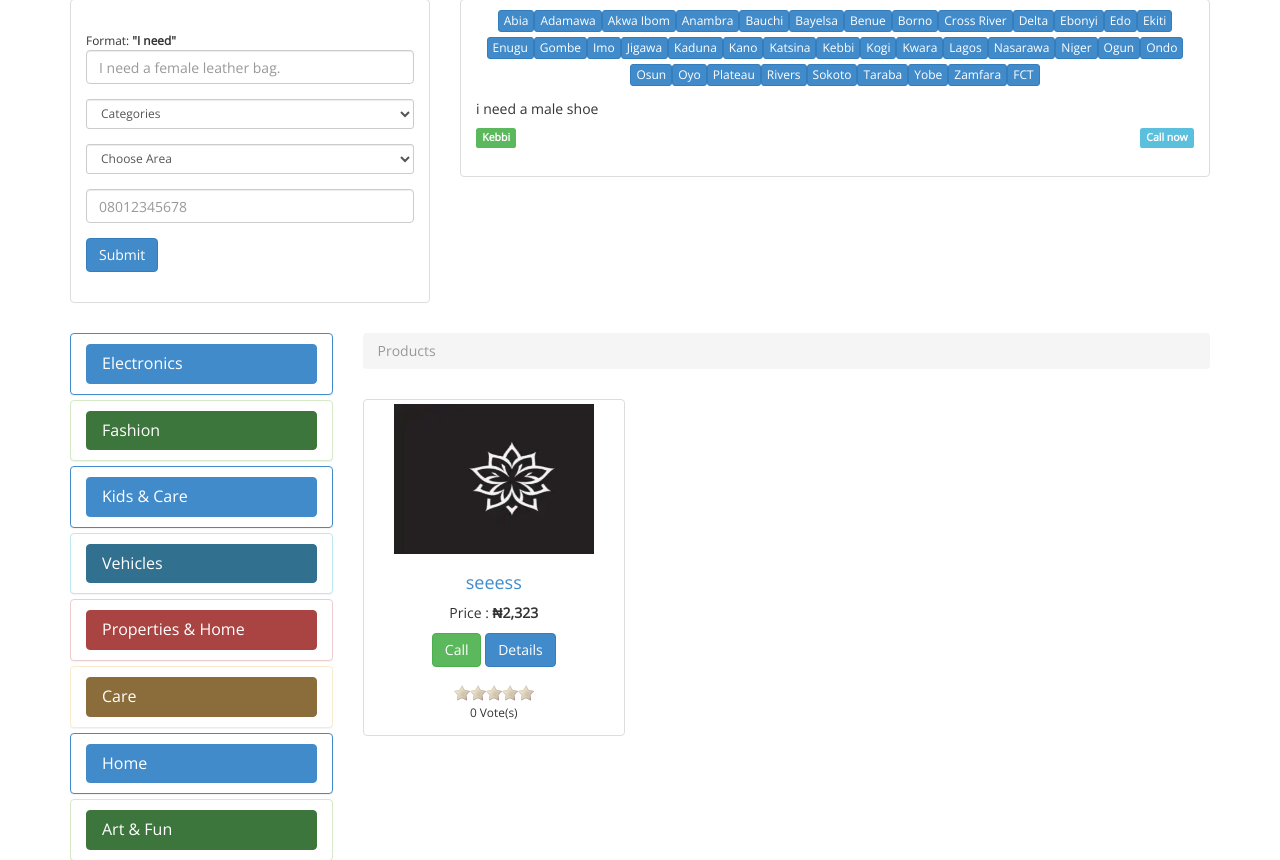
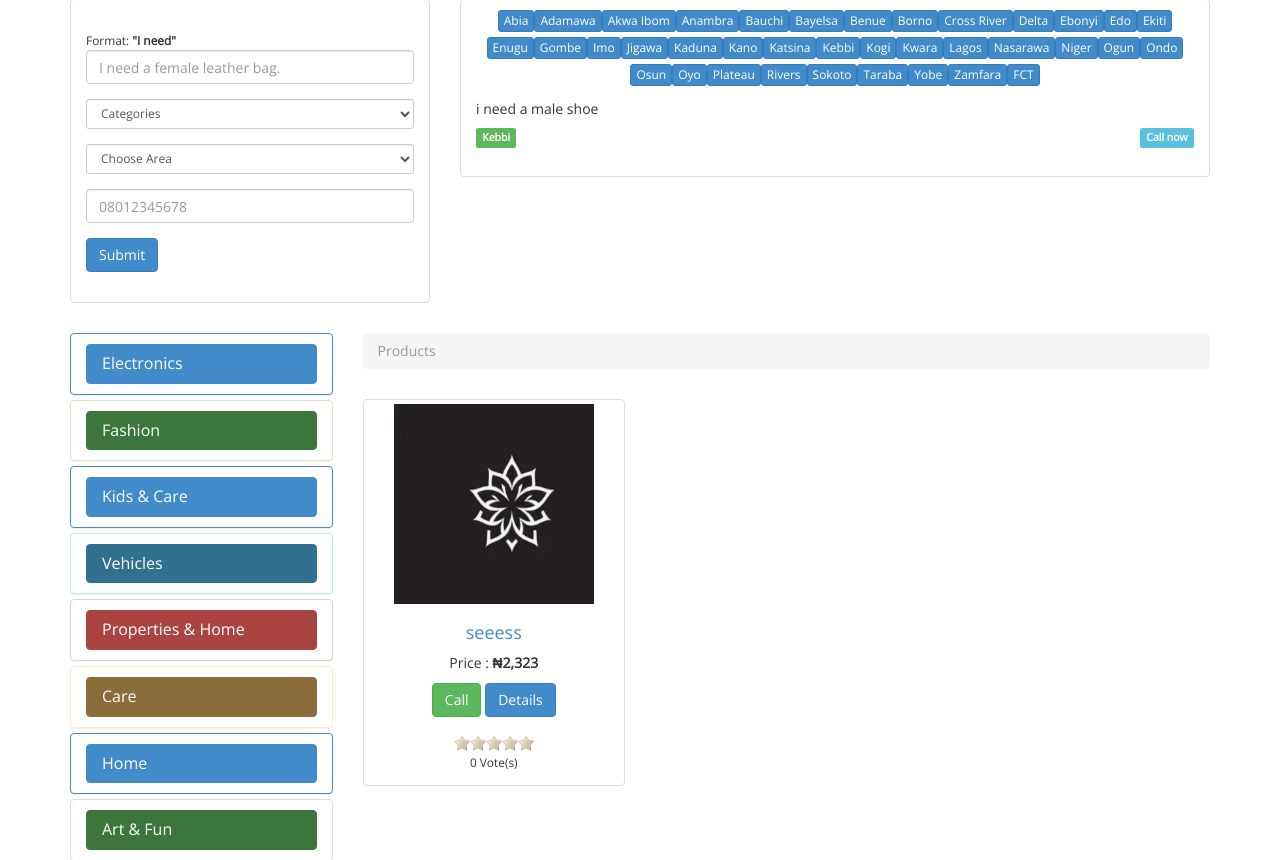
Before and after one commit to olasesi/classifiedads-old-projects, a PHP site: page /classifiedads/index.php in a window 1280 px wide. Shown: the part 631-1491 px from the top of the page. Run offline with PHP 8.4, Linux system fonts and the light colour scheme; data comes from the database, SQL or seed files in the repository; data that the repository does not hold is empty.

Commit message:
Resize image

```diff
--- a/incs_shop/products.php
+++ b/incs_shop/products.php
@@ -15,7 +15,7 @@ if (mysqli_num_rows($results) != 0){
 	 echo '<div class="col-md-4 text-center col-sm-6 col-xs-12">
                         <div>
 						<div class="thumbnail product-box">
-                          <a href="full-details.php?details='.$goods_no.'"><img style="height:150px; width:200px;" src="assets/ItemSlider/images/'.$row['file_name_goods'].'" alt="'.$row['goods_name'].'" /></a>
+                          <a href="full-details.php?details='.$goods_no.'"><img style="height:200px; width:200px;" src="assets/ItemSlider/images/'.$row['file_name_goods'].'" alt="'.$row['goods_name'].'" /></a>
                             <div class="caption">
                                 <h4><a href="full-details.php?details='.$goods_no.'">'.$row['goods_name'].'</a></h4>
                                 <p>Price : <strong>&#8358;'.number_format((int)$row['goods_price']).'</strong></p>
```
